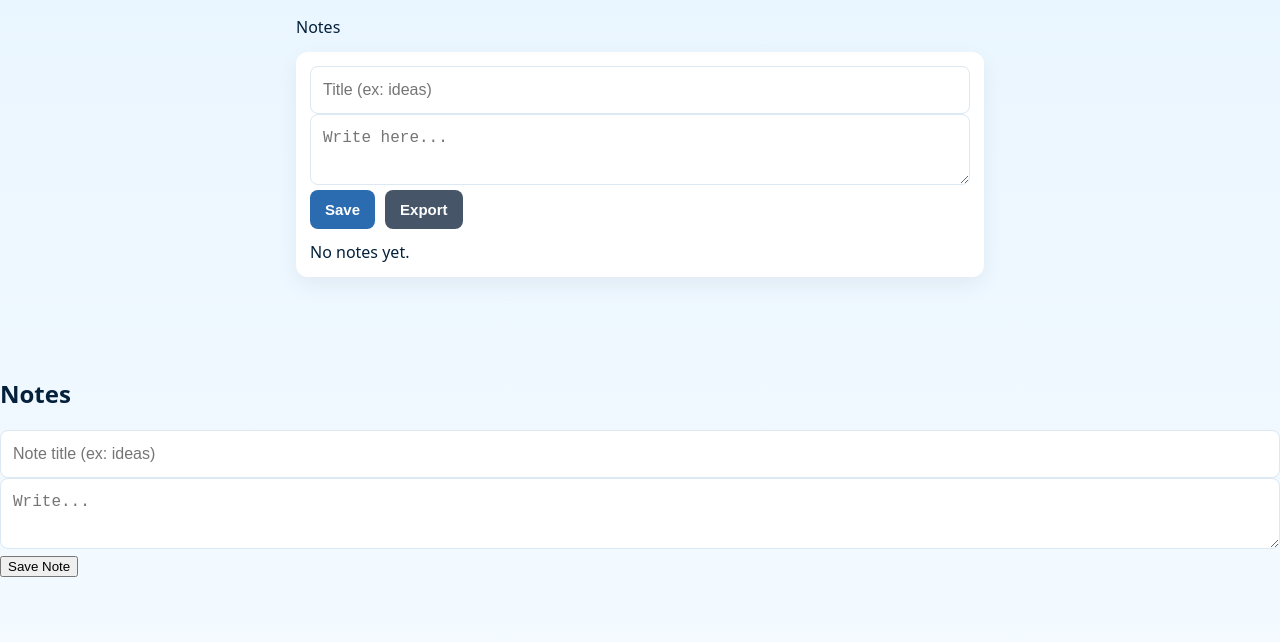
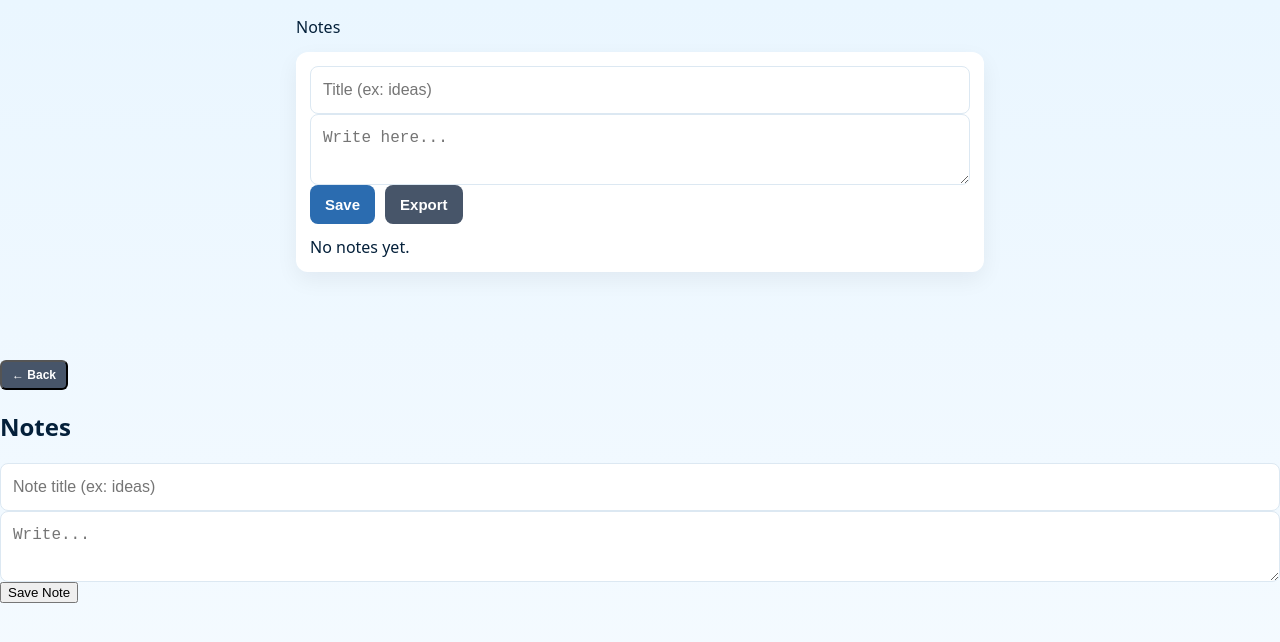
Before and after one commit to Italiantwinkboi/My-pwa-, a plain HTML site: page notes.html in a window 1280 px wide. Drawn offline with Linux system fonts and the light colour scheme.

Commit message:
Update notes.html

```diff
--- a/notes.html
+++ b/notes.html
@@ -1,3 +1,4 @@
+<button class="backBtn" onclick="nav('/My-pwa-/')">← Back</button>
 <!doctype html><html><head><meta charset="utf-8"/><link rel="stylesheet" href="styles.css"/></head>
 <body>
 <main>
```
